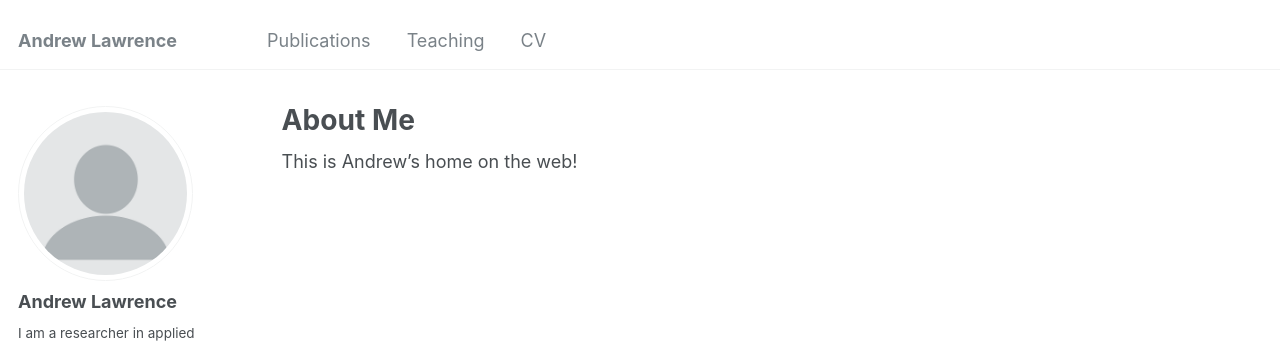
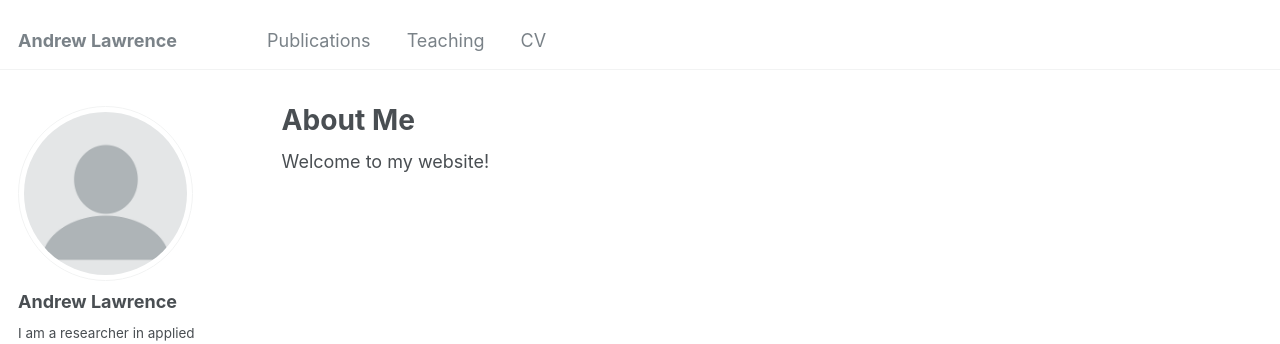
Before and after one commit to andplaw/andplaw.github.io, a Jekyll site: the page built from _pages/about.md, in a window 1280 px wide. Shown: the top 344 px of the page. Built offline with Jekyll 4.4.1, drawn with Linux system fonts in a browser that asks for light colours; some web fonts are replaced.

Commit message:
Update about.md

```diff
--- a/_pages/about.md
+++ b/_pages/about.md
@@ -7,4 +7,4 @@ redirect_from:
   - /about.html
 ---
 
-This is Andrew's home on the web!
+Welcome to my website!
```
